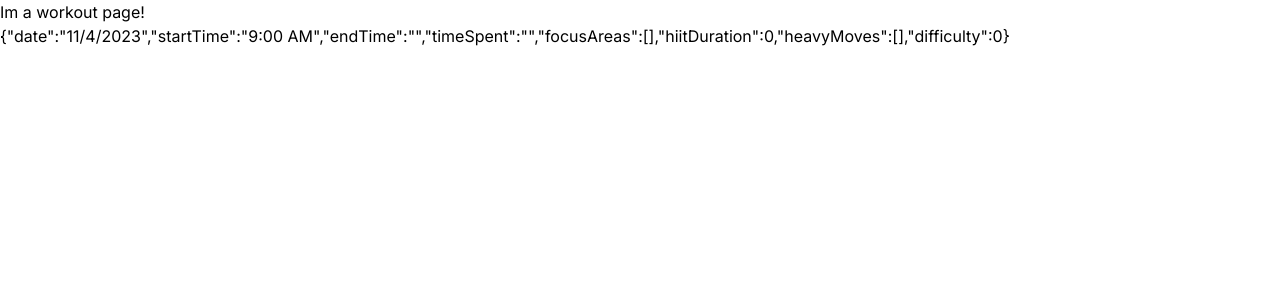
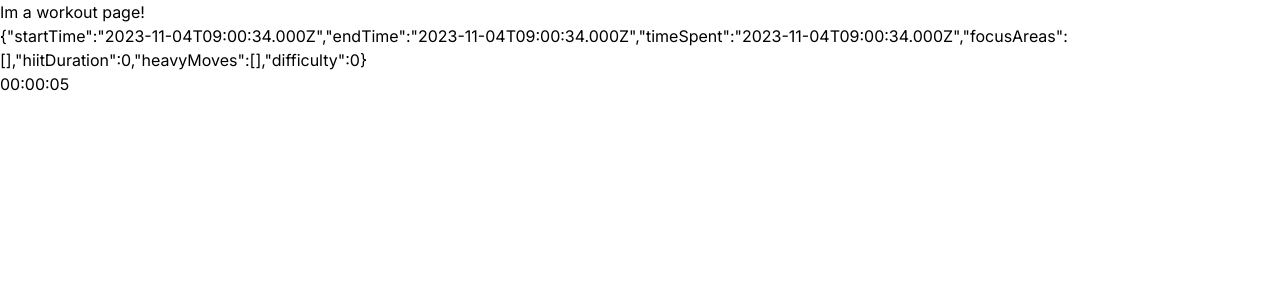
Before and after one commit to ghostb0x/fitnessApp, a Next.js app: page /workout in a window 1280 px wide. Shown: the top 300 px of the page. Built offline with nearby package versions, Linux system fonts and the light colour scheme.

Commit message:
Add Timer component and update all references to Moment js package to be replaced with date-fns for performance improvements

```diff
--- a/package.json
+++ b/package.json
@@ -9,6 +9,7 @@
     "lint": "next lint"
   },
   "dependencies": {
+    "date-fns": "^2.30.0",
     "moment": "^2.29.4",
     "next": "14.0.1",
     "react": "^18",
--- a/src/app/workout/page.tsx
+++ b/src/app/workout/page.tsx
@@ -1,20 +1,21 @@
 'use client';
 import React from 'react';
 import moment from 'moment';
+import { formatDistance, parseJSON } from 'date-fns'
 import { useSessionsContext } from '@/components/useSessionsProvider';
 import { session } from '@/types/types';
+import Timer from '@/components/Timer';
 
 export default function Workout() {
   const { selectedAreas, startSession, currentSession } = useSessionsContext();
 
-  let today = moment().format('l');
-  let startTime = moment().format('LT');
+//   convert to date-fns
+  let startTime = new Date()
 
   const newSession: session = {
-    date: today,
     startTime: startTime,
-    endTime: '',
-    timeSpent: '',
+    endTime: startTime,
+    timeSpent: startTime,
     focusAreas: selectedAreas,
     hiitDuration: 0,
     heavyMoves: [],
@@ -34,6 +35,7 @@ export default function Workout() {
     <div>
       <p>Im a workout page!</p>
       <p>{JSON.stringify(currentSession)}</p>
+      <Timer startTime={startTime}/>
     </div>
   );
 }
--- /dev/null
+++ b/src/components/Timer/Timer.tsx
@@ -0,0 +1,31 @@
+import * as React from 'react';
+import {parseJSON, differenceInSeconds} from 'date-fns';
+
+function Timer({startTime}: {startTime: Date}) {
+  const [time, setTime] = React.useState(0);
+
+  React.useEffect(() => {
+    const intervalId = window.setInterval(() => {
+      const secondsElapsed = differenceInSeconds(new Date(), parseJSON(startTime))
+      setTime(secondsElapsed);
+    }, 1 * 1000);
+
+    return () => {
+      window.clearInterval(intervalId);
+    };
+  }, []);
+
+  function formatAsTime (seconds: number) {
+    let hours = Math.floor(seconds / 3600);
+    let minutes = Math.floor((seconds % 3600) / 60);
+    seconds = seconds % 60;
+
+    let displayTime = hours.toString().padStart(2, '0') +  ":" + minutes.toString().padStart(2, '0') + ":" + seconds.toString().padStart(2, '0');
+
+    return displayTime;
+}
+
+  return <p className="clock">{formatAsTime(time)}</p>;
+}
+
+export default Timer;
--- /dev/null
+++ b/src/components/Timer/index.ts
@@ -0,0 +1,2 @@
+export * from './Timer';
+export { default } from './Timer';
```
Also changed, not shown: src/components/StartScreen/Calendar/Calendar.tsx (+9 -8 lines), src/types/types.ts (+3 -4 lines), 1 other file (tests, documents, lock files or other folders).
